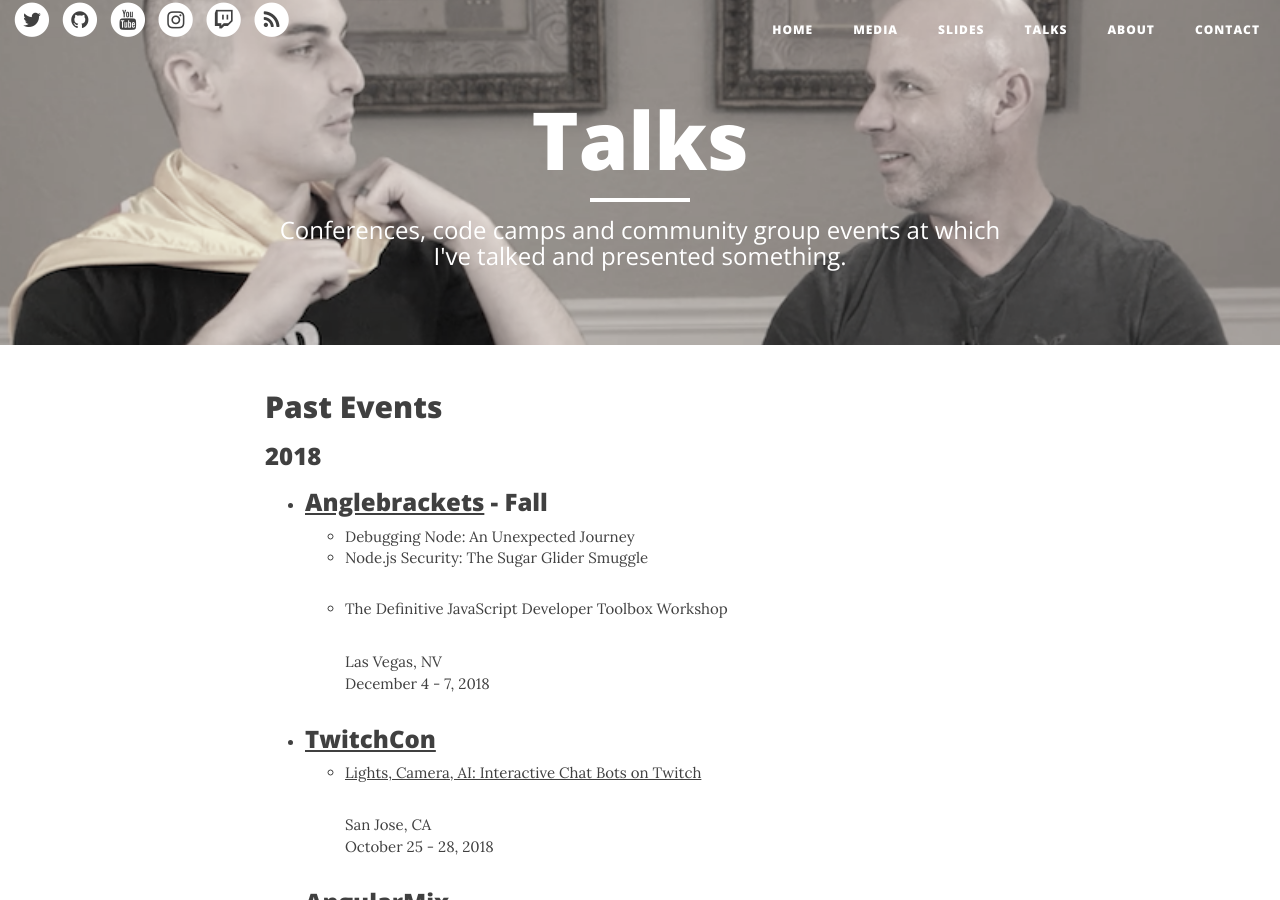
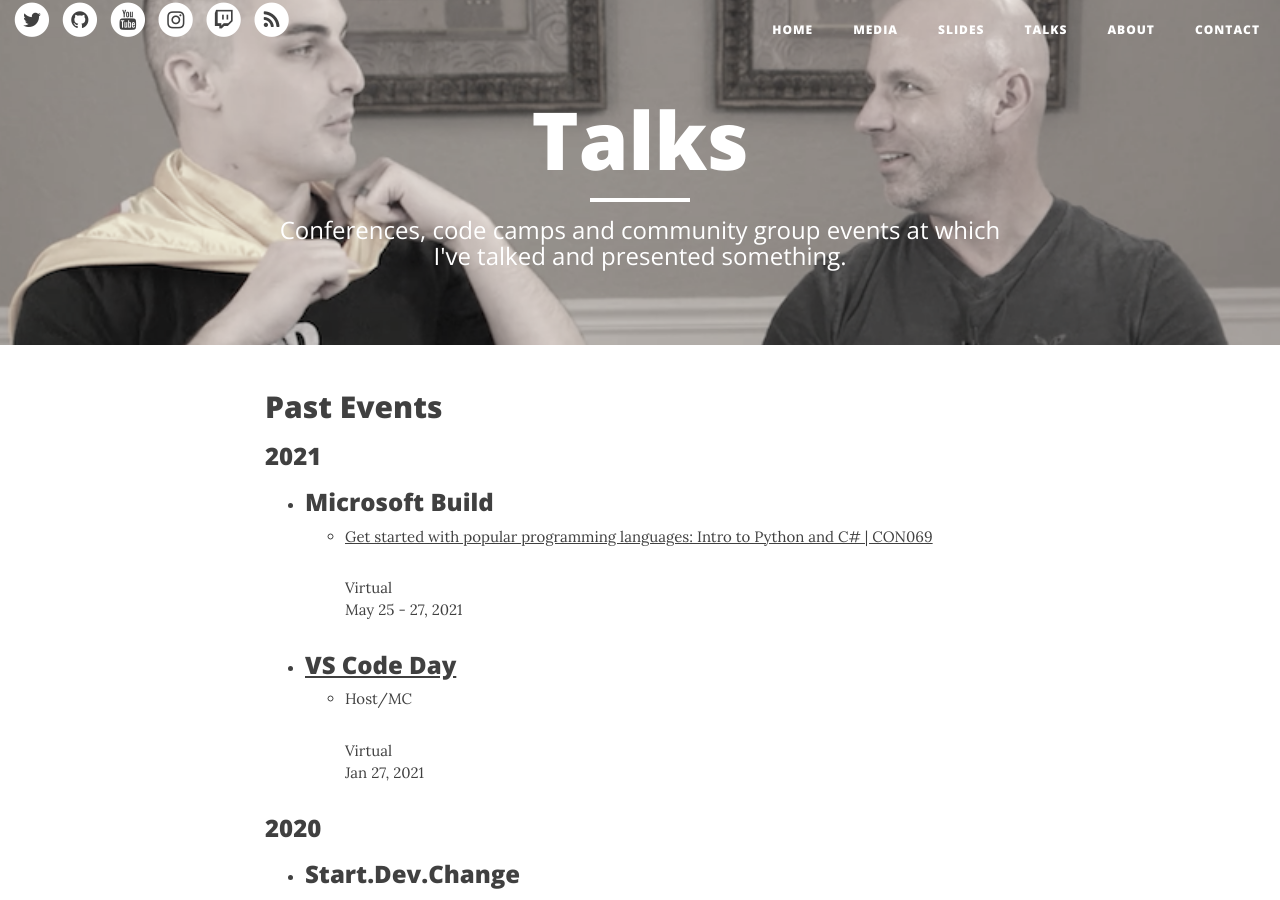
Before and after one commit to clarkio/clarkio.github.io, a Jekyll site: the page built from talks.md, in a window 1280 px wide and 900 px high. Built offline with Jekyll 4.4.1, drawn with Linux system fonts in a browser that asks for light colours; nearby versions of some CDN libraries; some of the changed text lies outside the part shown.

Commit message:
Update talks.md

```diff
--- a/talks.md
+++ b/talks.md
@@ -8,6 +8,26 @@
 ---
 
 ## Past Events
+
+### 2021
+
+- ### Microsoft Build
+
+  - [Get started with popular programming languages: Intro to Python and C# | CON069](https://www.youtube.com/watch?v=wiUzCG_mEGo)
+    <p>Virtual<br>
+    May 25 - 27, 2021</p>
+
+- ### [VS Code Day](https://www.youtube.com/watch?v=MUGWOdN3JHU)
+   - Host/MC
+      <p>Virtual<br>
+      Jan 27, 2021</p>
+
+### 2020
+
+- ### Start.Dev.Change
+  - [Intro to Twitch: Join the Live Coding Community!](https://www.youtube.com/watch?v=paFHjYhtKVU)
+    <p>Virtual<br>
+    Oct 14 - 15, 2020</p>
 
 ### 2018
 
```
